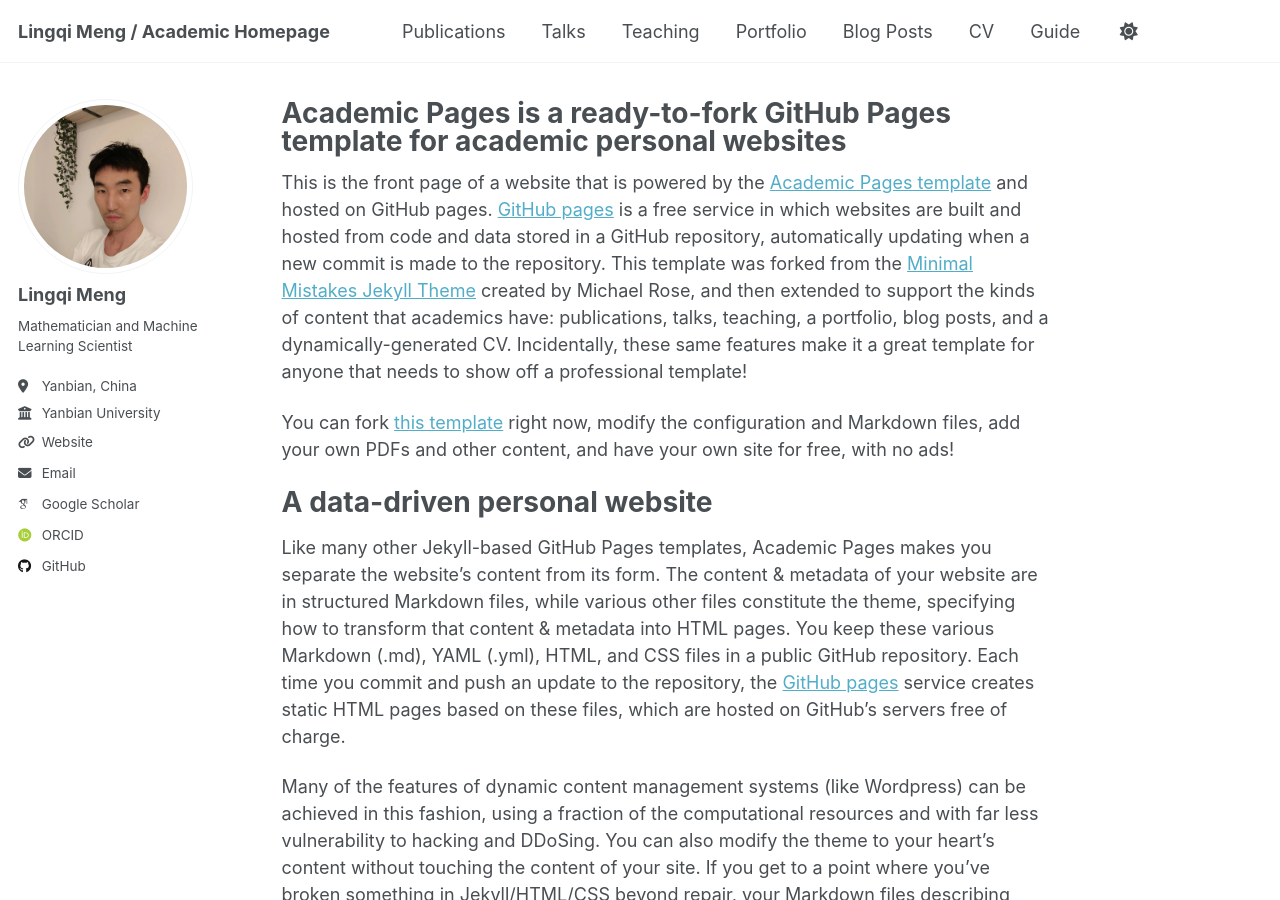
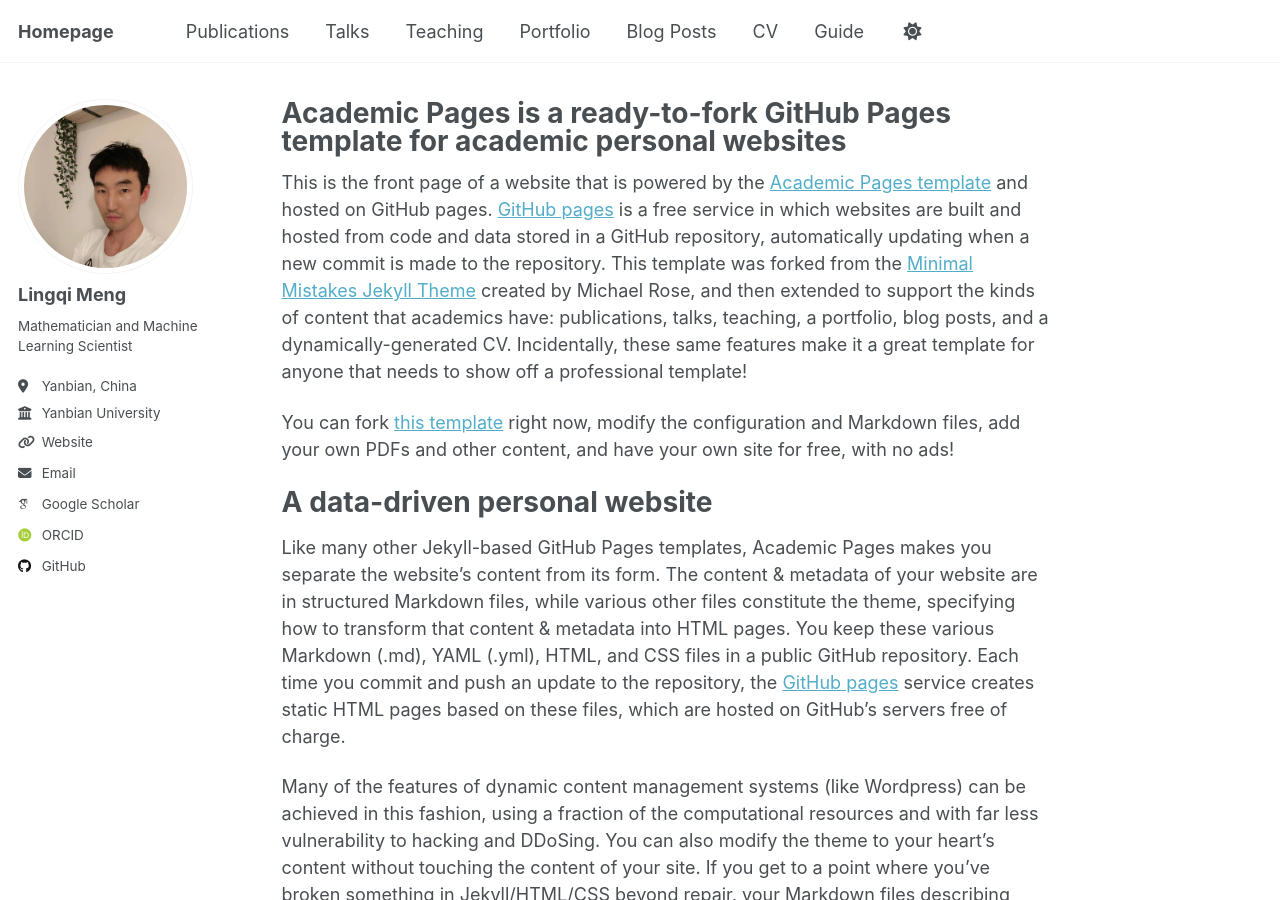
Before and after one commit to lingqime/lingqime.github.io, a Jekyll site: the page built from _pages/about.md, in a window 1280 px wide and 900 px high. Built offline with Jekyll 4.4.1, drawn with Linux system fonts in a browser that asks for light colours; some web fonts are replaced; a script that is not in the unit is left out.

Commit message:
Update _config.yml

```diff
--- a/_config.yml
+++ b/_config.yml
@@ -9,7 +9,7 @@
 # Basic Site Settings
 locale                   : "en-US"
 site_theme               : "default" # Currently available options are "default", "air"
-title                    : "Lingqi Meng / Academic Homepage"
+title                    : "Homepage"
 title_separator          : "-"
 name                     : &name "Lingqi Meng"
 description              : &description "Mathematician and Machine Learning Scientist"   # Update this with a general description of your site, this is the default if not overridden by a page
```
